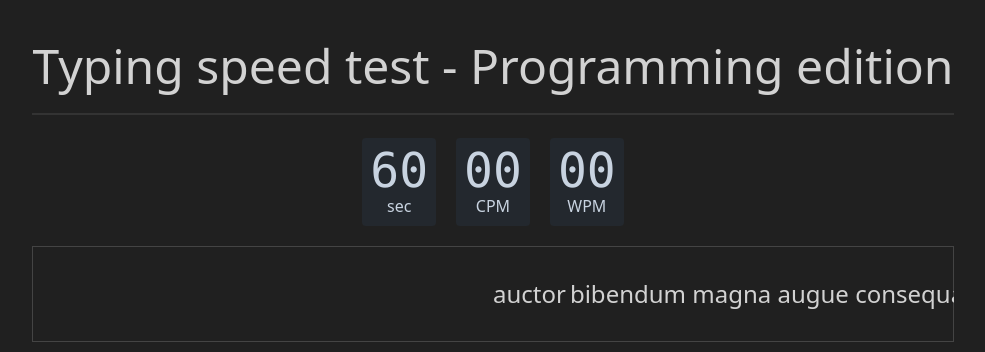
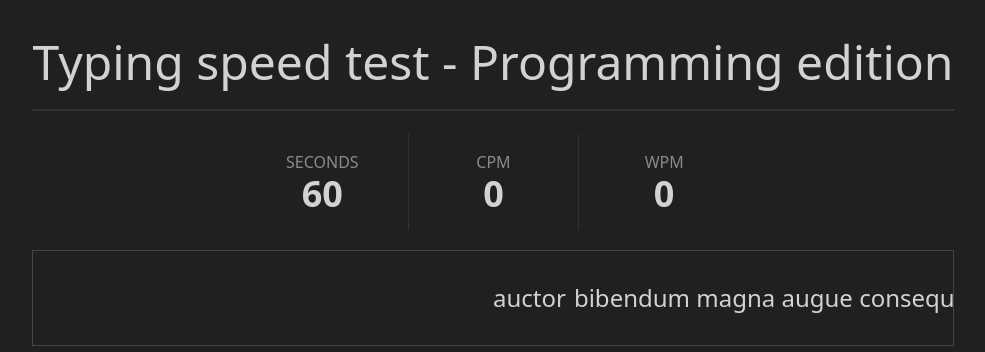
Before and after one commit to cymantex/typing-test-programming, a React (Vite) app: page / in a window 1280 px wide. Shown: the top 352 px of the page, without its empty margins (147-1132 px from the left). Built offline with nearby package versions, Linux system fonts and the light colour scheme.

Commit message:
Add basic timer and tracking of CPM and WPM

```diff
--- a/package.json
+++ b/package.json
@@ -13,7 +13,8 @@
     "daisyui": "^2.24.0",
     "lodash": "^4.17.21",
     "react": "^18.2.0",
-    "react-dom": "^18.2.0"
+    "react-dom": "^18.2.0",
+    "react-timer-hook": "^3.0.5"
   },
   "devDependencies": {
     "@types/classnames": "^2.3.1",
--- a/src/typing-test/TypingTest.tsx
+++ b/src/typing-test/TypingTest.tsx
@@ -4,6 +4,7 @@ import _ from "lodash";
 import {loremIpsum} from "../vocabulary/loremIpsum";
 import {useTypingTestInput} from "./input/useTypingTestInput";
 import {TypingTestStats} from "./stats/TypingTestStats";
+import {useTypingTestStats} from "./stats/useTypingTestStats";
 
 const vocabulary = _.shuffle(loremIpsum);
 
@@ -13,21 +14,31 @@ export function TypingTest() {
     ...typingTestInputProps
   } = useTypingTestInput();
 
+  const actualWords = typingTestInputValue.split(" ");
+  const expectedWords = vocabulary;
+
+  const {startTimer, ...typingTestStatsProps} = useTypingTestStats(actualWords, expectedWords);
+
   return (
       <div>
         <h1 className="text-3xl lg:text-5xl">Typing speed test - Programming edition</h1>
         <div className="divider"/>
-        <TypingTestStats/>
+        <TypingTestStats
+            className="max-w-lg ml-auto mr-auto grid grid-flow-col grid-cols-3 justify-center mb-5 text-center stats"
+            {...typingTestStatsProps}
+        />
         <div className="relative overflow-hidden">
           <TypingTestDiff
               className="-z-10 absolute left-1/2 top-1/2 -translate-y-1/2 whitespace-pre select-none text-2xl"
               previousWordsAndCharsClassName="absolute -translate-x-full"
-              remainingCharsClassName="mr-1"
-              actualWords={typingTestInputValue.split(" ")}
-              expectedWords={vocabulary}
+              remainingCharsClassName="mr-2"
+              actualWords={actualWords}
+              expectedWords={expectedWords}
           />
           <TypingTestInput
+              typingTestInputValue={typingTestInputValue}
               className="h-24 w-full text-2xl text-center bg-transparent input input-bordered rounded-none"
+              onFirstInput={startTimer}
               {...typingTestInputProps}
           />
         </div>
--- a/src/typing-test/input/TypingTestInput.tsx
+++ b/src/typing-test/input/TypingTestInput.tsx
@@ -6,15 +6,19 @@ import React, {
 } from "react";
 
 export interface TypingTestInputProps extends InputHTMLAttributes<HTMLInputElement> {
+  typingTestInputValue: string,
   onPastePreventDefault: ClipboardEventHandler<HTMLInputElement>,
   onBackspaceRemoveLastCharForCurrentWord: KeyboardEventHandler<HTMLInputElement>,
-  onChangeAppendChar: ChangeEventHandler<HTMLInputElement>
+  onChangeAppendChar: ChangeEventHandler<HTMLInputElement>,
+  onFirstInput: () => void
 }
 
 export function TypingTestInput({
+  typingTestInputValue,
   onPastePreventDefault,
   onBackspaceRemoveLastCharForCurrentWord,
   onChangeAppendChar,
+  onFirstInput,
   ...props
 }: TypingTestInputProps) {
   return (
@@ -24,7 +28,13 @@ export function TypingTestInput({
           value=""
           onPaste={onPastePreventDefault}
           onKeyDown={onBackspaceRemoveLastCharForCurrentWord}
-          onChange={onChangeAppendChar}
+          onChange={(event) => {
+            if (typingTestInputValue === "") {
+              onFirstInput();
+            }
+
+            onChangeAppendChar(event);
+          }}
           {...props}
       />
   );
--- a/src/typing-test/input/useTypingTestInput.tsx
+++ b/src/typing-test/input/useTypingTestInput.tsx
@@ -2,11 +2,7 @@ import React, {useState} from "react";
 import {TypingTestInputProps} from "./TypingTestInput";
 import _ from "lodash";
 
-interface TypingTestInputEvent extends TypingTestInputProps {
-  typingTestInputValue: string
-}
-
-export function useTypingTestInput(): TypingTestInputEvent {
+export function useTypingTestInput(): Omit<TypingTestInputProps, "onFirstInput"> {
   const [value, setValue] = useState<string>("");
 
   function removeLastCharOnBackspaceForCurrentWord(event: React.KeyboardEvent<HTMLInputElement>) {
@@ -26,6 +22,7 @@ export function useTypingTestInput(): TypingTestInputEvent {
   return {
     typingTestInputValue: value,
     onPastePreventDefault: (event) => {
+      // TODO: Would maybe be nice with some Toast here instead :-)
       console.warn("Copy paste cheating is not allowed, sorry!");
       event.preventDefault();
     },
--- /dev/null
+++ b/src/typing-test/stats/Stat.tsx
@@ -0,0 +1,8 @@
+import React from "react";
+
+export function Stat({title, value}: { title: string, value: number }) {
+  return <div className="stat">
+    <div className="stat-title">{title}</div>
+    <div className="stat-value">{value}</div>
+  </div>;
+}
--- a/src/typing-test/stats/TypingTestStats.tsx
+++ b/src/typing-test/stats/TypingTestStats.tsx
@@ -1,36 +1,18 @@
-import React from "react";
+import React, {HTMLAttributes} from "react";
+import {Stat} from "./Stat";
 
-interface TypingTestStatsProps {
+export interface TypingTestStatsProps extends HTMLAttributes<HTMLElement> {
   remainingSeconds?: number,
   cpm?: number,
   wpm?: number
 }
 
-export function TypingTestStats({remainingSeconds = 60, cpm = 0, wpm = 0}: TypingTestStatsProps) {
+export function TypingTestStats({remainingSeconds = 60, cpm = 0, wpm = 0, ...props}: TypingTestStatsProps) {
   return (
-      <div className="grid grid-flow-col justify-center gap-5 mb-5 text-center auto-cols-max">
-        <div className="flex flex-col p-2 bg-neutral rounded-box text-neutral-content">
-          <span className="countdown font-mono text-5xl">
-            <span style={setValue(remainingSeconds)}></span>
-          </span>
-          sec
-        </div>
-        <div className="flex flex-col p-2 bg-neutral rounded-box text-neutral-content">
-          <span className="countdown font-mono text-5xl">
-            <span style={setValue(cpm)}></span>
-          </span>
-          CPM
-        </div>
-        <div className="flex flex-col p-2 bg-neutral rounded-box text-neutral-content">
-          <span className="countdown font-mono text-5xl">
-            <span style={setValue(wpm)}></span>
-          </span>
-          WPM
-        </div>
+      <div {...props}>
+        <Stat title="SECONDS" value={remainingSeconds}/>
+        <Stat title="CPM" value={cpm}/>
+        <Stat title="WPM" value={wpm}/>
       </div>
   );
 }
-
-function setValue(value: number) {
-  return {"--value": value} as React.CSSProperties;
-}
--- /dev/null
+++ b/src/typing-test/stats/useTypingTestStats.tsx
@@ -0,0 +1,34 @@
+import {useTimer} from "react-timer-hook";
+import {TypingTestStatsProps} from "./TypingTestStats";
+import _ from "lodash";
+
+interface TypingTestStatsEvent extends TypingTestStatsProps {
+  startTimer: () => void
+}
+
+export function useTypingTestStats(actualWords: string[], expectedWords: string[]): TypingTestStatsEvent {
+  const dateOneMinuteInFuture = new Date();
+  dateOneMinuteInFuture.setSeconds(dateOneMinuteInFuture.getSeconds() + 60);
+
+  const {start, seconds} = useTimer({
+    autoStart: false,
+    expiryTimestamp: dateOneMinuteInFuture
+  });
+
+  const correctWords = _(expectedWords)
+      // Using actualWords.length instead here would mean the CPM/WPM updates immediately when
+      // the user reaches the end of the current word rather than when submitting it.
+      .slice(0, actualWords.length - 1)
+      .intersection(actualWords)
+      .toJSON();
+
+  // TODO: Only count correct words/characters
+  return {
+    wpm: correctWords.length, // TODO: Correct words
+    cpm: correctWords.join("").length,
+    startTimer: start,
+    // This is a bit of an ugly hack to display the amount of seconds available for the test.
+    // useTimer defaults seconds to 0 before the start function is called.
+    remainingSeconds: seconds === 0 ? 60 : seconds,
+  };
+}
```
Also changed, not shown: 1 other file (tests, documents, lock files or other folders).
